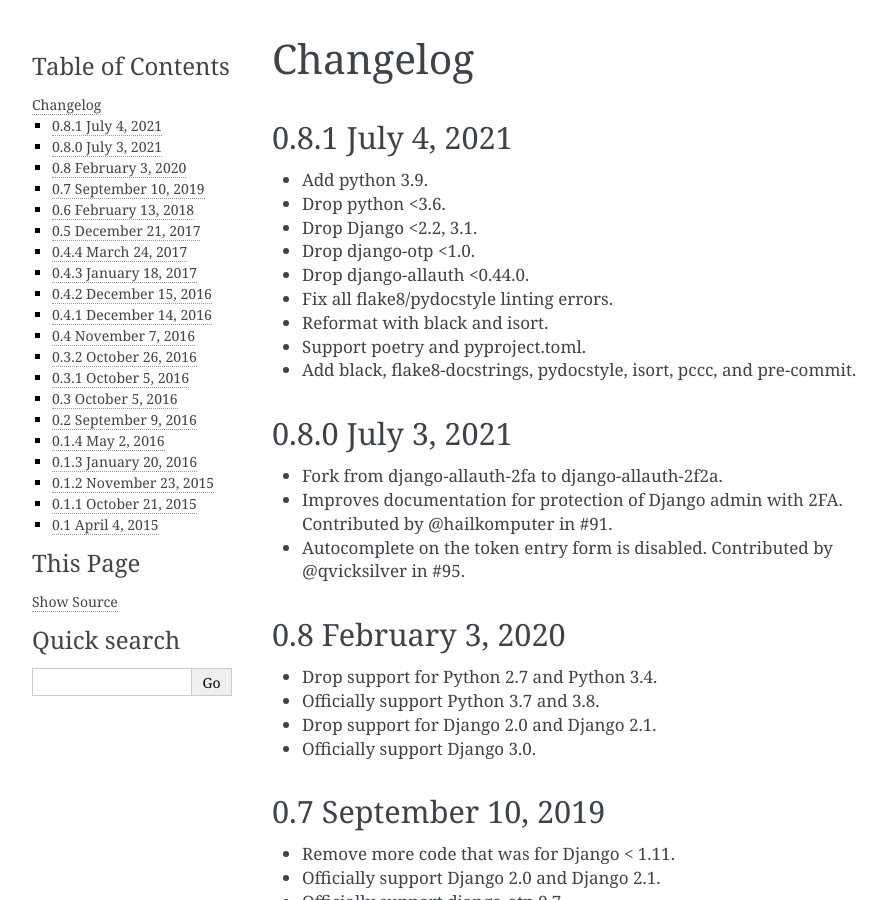
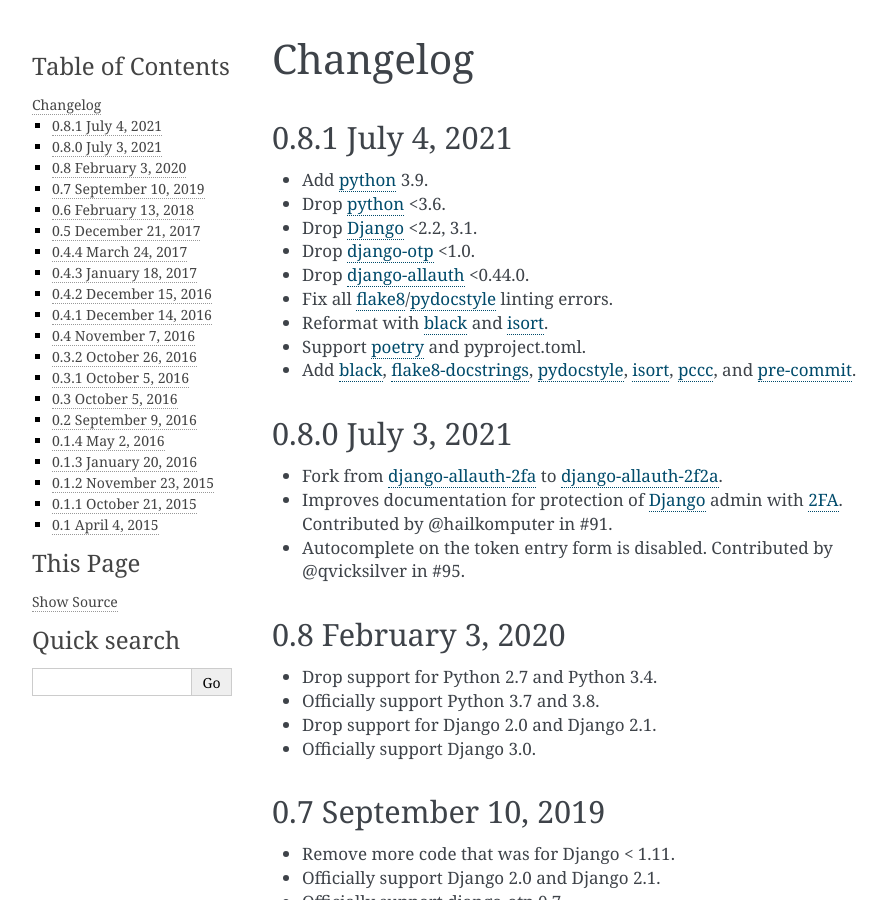
Before and after one commit to jeremyagray/django-allauth-2f2a, a Sphinx documentation site: the page built from docs/changelog.rst, in a window 1280 px wide and 900 px high. Shown: the whole window, without its empty margins (148-1035 px from the left). Built offline with Sphinx 7.4.7, drawn with Linux system fonts in a browser that asks for light colours.

```diff
--- a/CHANGELOG.rst
+++ b/CHANGELOG.rst
@@ -35,23 +35,23 @@
 0.8.1 July 4, 2021
 ==================
 
-* Add python 3.9.
-* Drop python <3.6.
-* Drop Django <2.2, 3.1.
-* Drop django-otp <1.0.
-* Drop django-allauth <0.44.0.
-* Fix all flake8/pydocstyle linting errors.
-* Reformat with black and isort.
-* Support poetry and pyproject.toml.
-* Add black, flake8-docstrings, pydocstyle, isort, pccc, and
-  pre-commit.
+* Add `python`_ 3.9.
+* Drop `python`_ <3.6.
+* Drop `Django`_ <2.2, 3.1.
+* Drop `django-otp`_ <1.0.
+* Drop `django-allauth`_ <0.44.0.
+* Fix all `flake8`_/`pydocstyle`_ linting errors.
+* Reformat with `black`_ and `isort`_.
+* Support `poetry`_ and pyproject.toml.
+* Add `black`_, `flake8-docstrings`_, `pydocstyle`_, `isort`_, `pccc`_, and
+  `pre-commit`_.
 
 0.8.0 July 3, 2021
 ==================
 
-* Fork from django-allauth-2fa to django-allauth-2f2a.
-* Improves documentation for protection of Django admin with
-  2FA. Contributed by @hailkomputer in #91.
+* Fork from `django-allauth-2fa`_ to `django-allauth-2f2a`_.
+* Improves documentation for protection of `Django`_ admin with
+  `2FA`_. Contributed by @hailkomputer in #91.
 * Autocomplete on the token entry form is disabled. Contributed by
   @qvicksilver in #95.
 
```
Also changed, not shown: other parts of CHANGELOG.rst (+35 -0 lines), README.rst (+17 -9 lines), docs/links.rst (+17 -9 lines).
